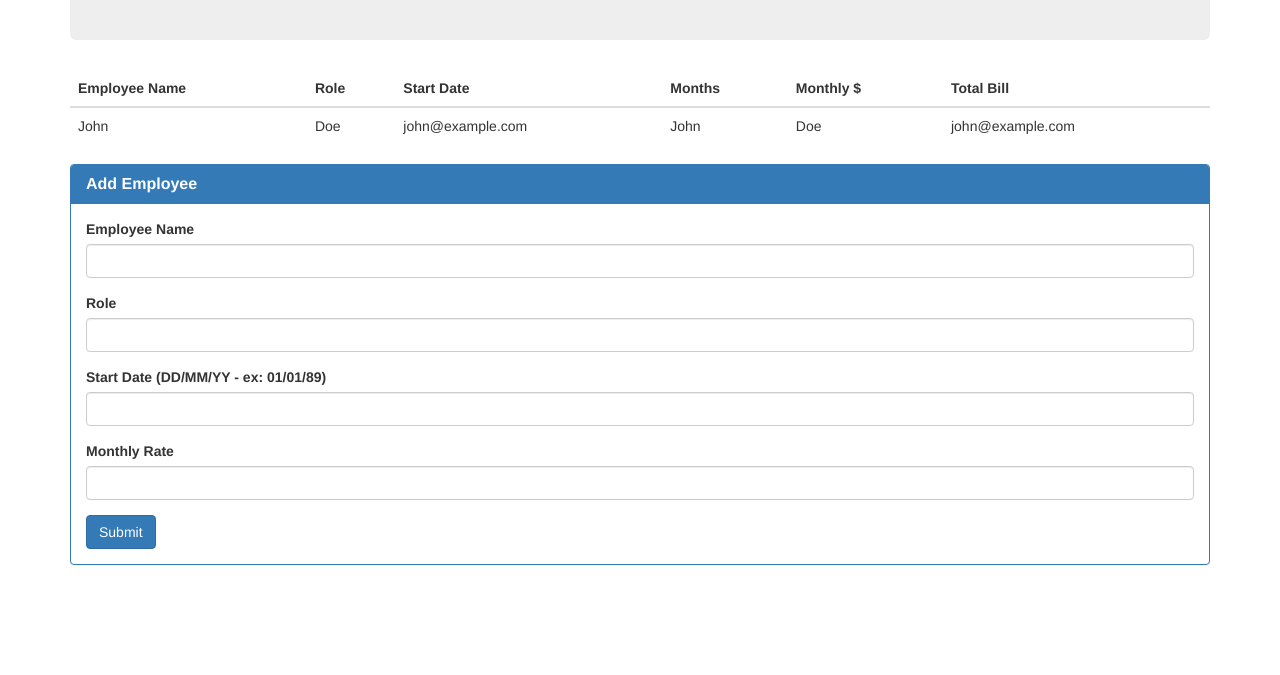
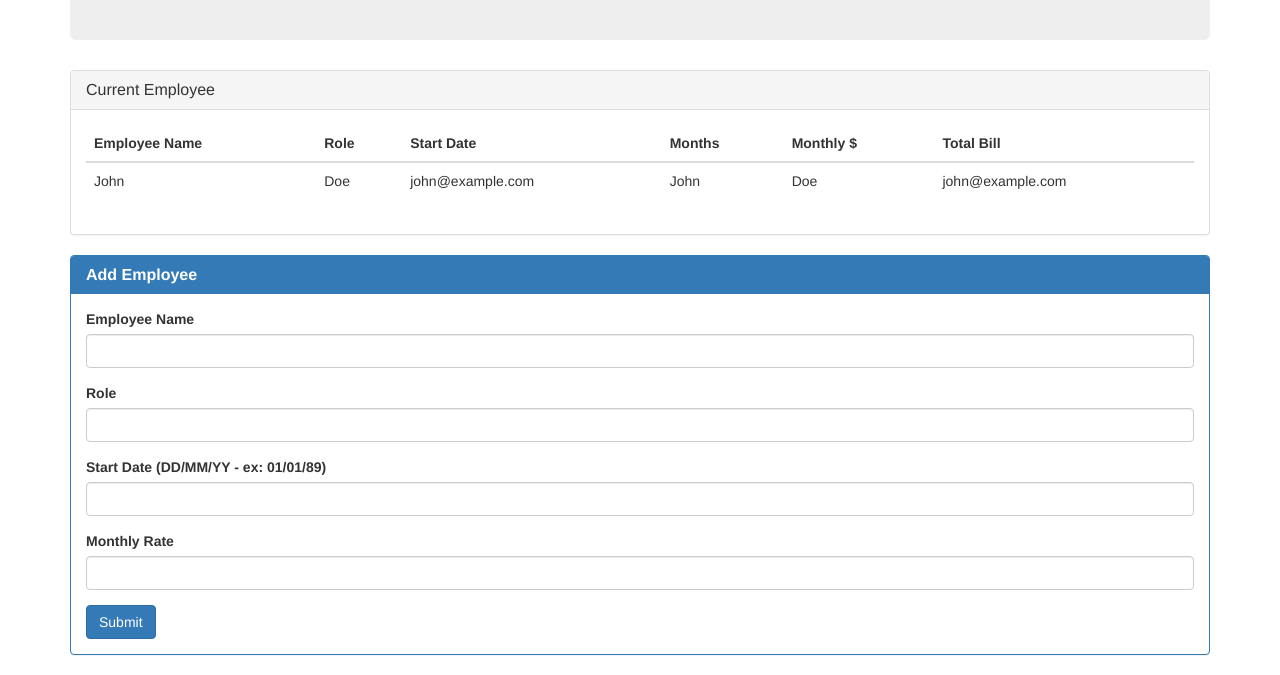
Before and after one commit to AntonioMontalvo/employee, a plain HTML site: page index.html in a window 1280 px wide. Shown: the part 155-830 px from the top of the page. Before the commit the page ends 800 px from the top, so only its background shows below. Drawn offline with nearby package versions, Linux system fonts and the light colour scheme.

Commit message:
put table in panel

```diff
--- a/index.html
+++ b/index.html
@@ -11,6 +11,13 @@
 	<div class="jumbotron">
 		<h1>Employee Data Management</h1>
 	</div>
+
+	<div class="panel panel-default">
+			<div class="panel-heading">
+				<h3 class="panel-title">Current Employee</h3>
+			</div>
+
+			<div class="panel-body">
 				<table class="table">
 					<thead>
 				      <tr>
@@ -33,6 +40,9 @@
 				      </tr>
 				    </tbody>
 				</table>
+			</div>
+		</div>
+
 
 	<div class="panel panel-primary">
 				<div class="panel-heading">
```
Lines whose indentation alone changed are shown as unchanged.
